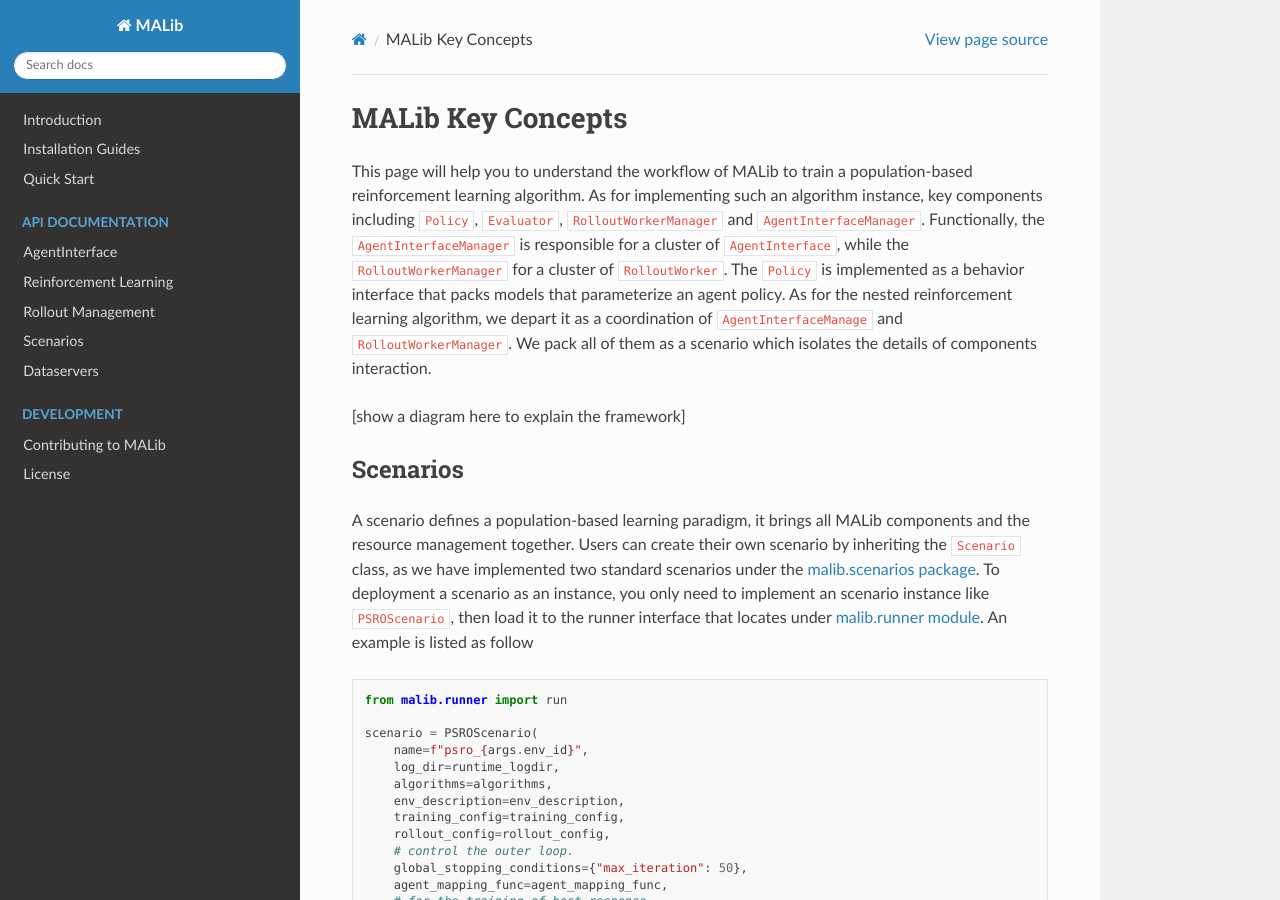
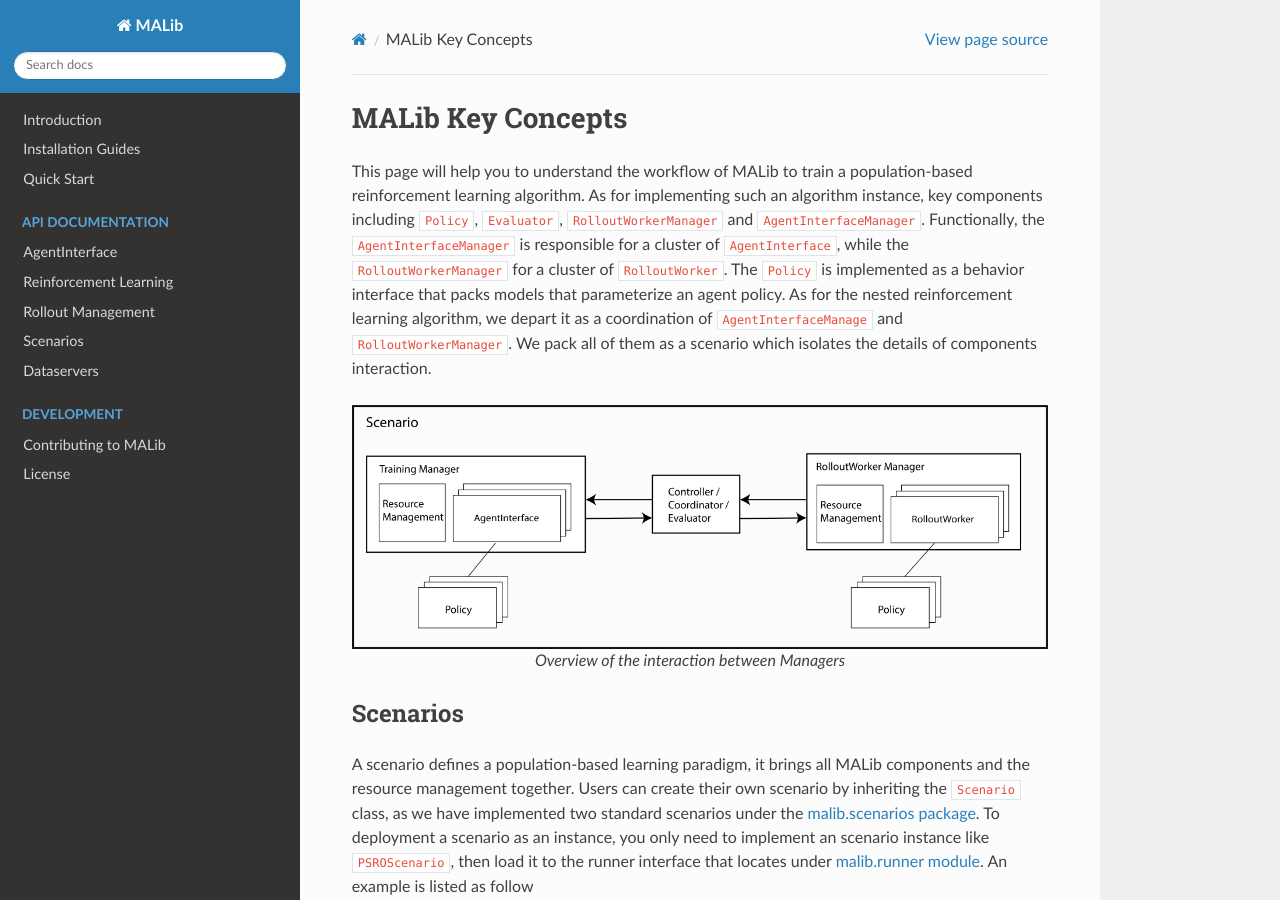
Before and after one commit to sjtu-marl/malib, a Sphinx documentation site: the page built from docs/source/concepts.rst, in a window 1280 px wide and 900 px high. Built offline with Sphinx 7.4.7 and the Read the Docs theme 2.0.0, drawn with Linux system fonts in a browser that asks for light colours; pages that are not in the unit, such as notebooks, are missing from menus; some of the changed text lies outside the part shown.

Commit message:
tmp save

```diff
--- a/docs/source/concepts.rst
+++ b/docs/source/concepts.rst
@@ -10,7 +10,10 @@ MALib Key Concepts
 
 This page will help you to understand the workflow of MALib to train a population-based reinforcement learning algorithm. As for implementing such an algorithm instance, key components including :python:`Policy`, :python:`Evaluator`, :python:`RolloutWorkerManager` and :python:`AgentInterfaceManager`. Functionally, the :python:`AgentInterfaceManager` is responsible for a cluster of :python:`AgentInterface`, while the :python:`RolloutWorkerManager` for a cluster of :python:`RolloutWorker`. The :python:`Policy` is implemented as a behavior interface that packs models that parameterize an agent policy. As for the nested reinforcement learning algorithm, we depart it as a coordination of :python:`AgentInterfaceManage` and :python:`RolloutWorkerManager`. We pack all of them as a scenario which isolates the details of components interaction.
 
-[show a diagram here to explain the framework]
+.. figure:: ../imgs/key_concept_first.png
+    :align: center
+
+    Overview of the interaction between Managers
 
 
 Scenarios
@@ -120,7 +123,11 @@ Rollout Management
 
 The management of rollout workers is implemented as :python:`RolloutWorkerManger` in :doc:`api/malib.rollout.manager`. As the training cases involve multiple agents, MALib creates independent rollout workers for each training agent to achieve as much efficiency as possible. Each :python:`RolloutWorker` encapsulates an actor pool that contains multiople inference CS instance(s).
 
-[show picture here]
+.. figure:: ../imgs/rollout_cs.png
+    :align: center
+
+    Overview of the interaction between Managers
+
 
 Rollout Worker
 ^^^^^^^^^^^^^^
@@ -151,6 +158,11 @@ Training Management
 
 In the case of population-based and multi-agent learning, the basic management unit would be a policy pool, and there would be a training interface that is responsible for the training or evolution of each of them. As we observed, in most existing population-based RL algorithms,  the training of each agent is often isolated, i.e., no interaction between the populations in the training stage. The management of training policies is implemented as :python:`TrainingManager` in :doc:`api/malib.agent.manager`. In multi-agent cases, there would be multiple simultaneous training job for the agents. As we've introduced the mechanism of :python:`RolloutWorkerManger` in previous section, each :python:`AgentInterface` has at least one :python:`RolloutWorker`.
 
+.. figure:: ../imgs/training_manager.png
+    :align: center
+
+    Overview of the interaction between Managers
+
 AgentInterface
 ^^^^^^^^^^^^^^
 
```
Also changed, not shown: docs/imgs/key_concept_first.png (added), docs/imgs/rollout_cs.png (added), docs/imgs/training_manager.png (added).
